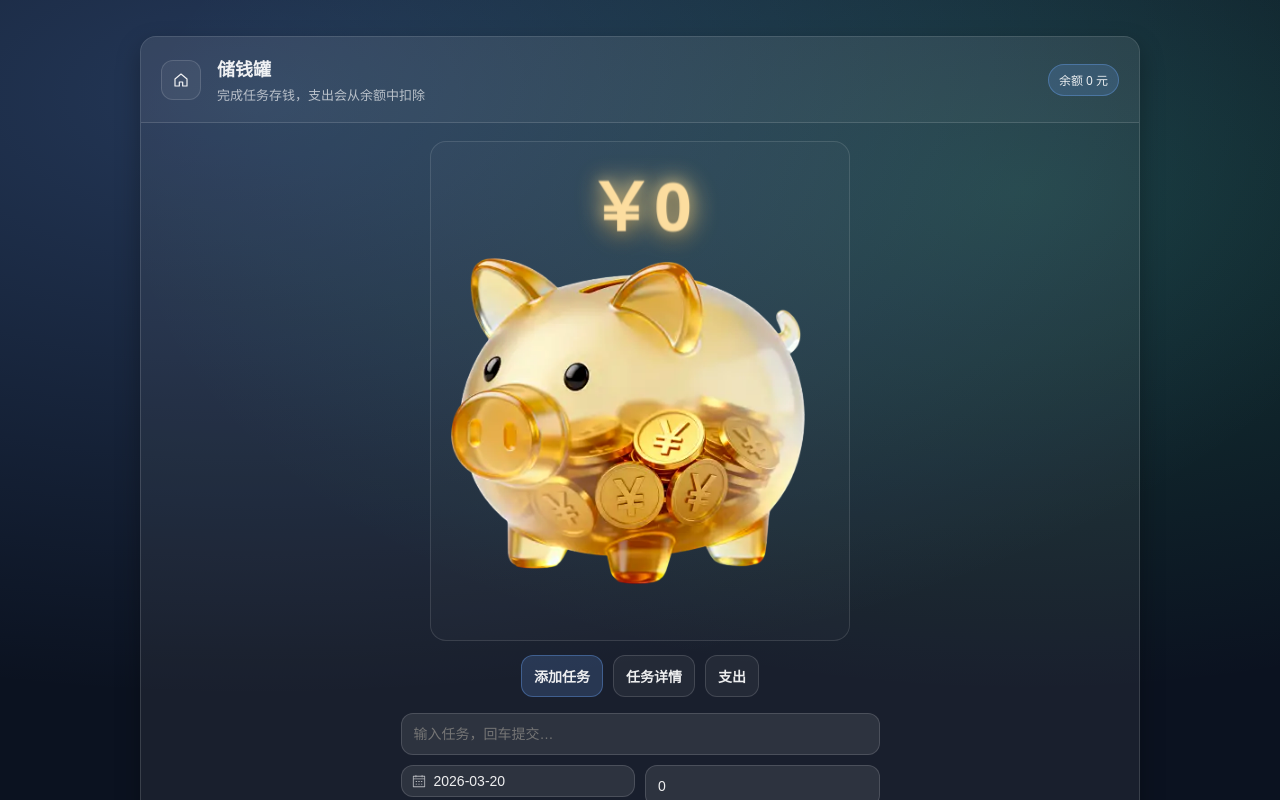
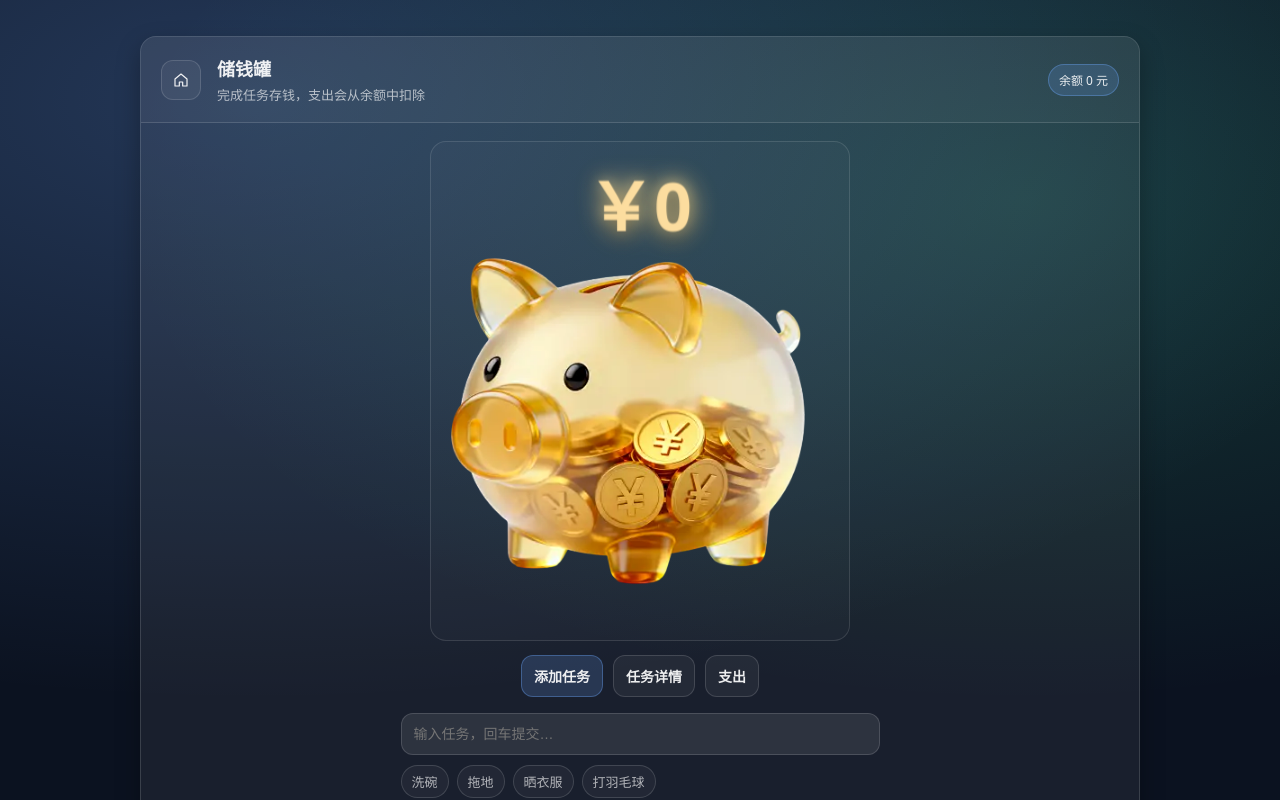
Before and after one commit to panpanxuebing/miniTool, a Vue app: page /moneybox in a window 1280 px wide. Shown: the top 800 px of the page. Built offline with nearby package versions, Linux system fonts and the light colour scheme.

Commit message:
feat:储钱罐添加快捷功能

```diff
--- a/src/pages/MoneyBoxPage/components/AddPanel.vue
+++ b/src/pages/MoneyBoxPage/components/AddPanel.vue
@@ -8,6 +8,18 @@
       placeholder="输入任务，回车提交…"
       aria-label="任务输入框"
     />
+
+    <div class="quickTasks" role="group" aria-label="快捷任务">
+      <button
+        v-for="label in quickTaskLabels"
+        :key="label"
+        type="button"
+        class="chip quickTasks__chip"
+        @click="pickQuick(label)"
+      >
+        {{ label }}
+      </button>
+    </div>
 
     <div class="addMetaRow">
       <el-date-picker
@@ -49,9 +61,16 @@ const emit = defineEmits<{
   (e: 'add', payload: { text: string; date: string; amount: number }): void
 }>()
 
+/** 一键填入任务名称，仍可在输入框中修改 */
+const quickTaskLabels = ['洗碗', '拖地', '晒衣服', '打羽毛球'] as const
+
 const draftText = ref('')
 const draftDate = ref(formatYMD(Date.now()))
 const draftAmount = ref(props.defaultAmount)
+
+function pickQuick(label: string) {
+  draftText.value = label
+}
 
 watch(
   () => props.defaultAmount,
--- a/src/pages/MoneyBoxPage/index.less
+++ b/src/pages/MoneyBoxPage/index.less
@@ -114,6 +114,24 @@
 
 .moneyCell--expense {
   color: rgba(255, 160, 140, 0.95);
+}
+
+.quickTasks {
+  display: flex;
+  flex-wrap: wrap;
+  align-items: center;
+  gap: 8px;
+}
+
+.quickTasks__label {
+  font-size: 13px;
+  color: var(--muted);
+  flex-shrink: 0;
+}
+
+.quickTasks__chip {
+  padding: 6px 10px;
+  font-size: 13px;
 }
 
 .addMetaRow {
```
